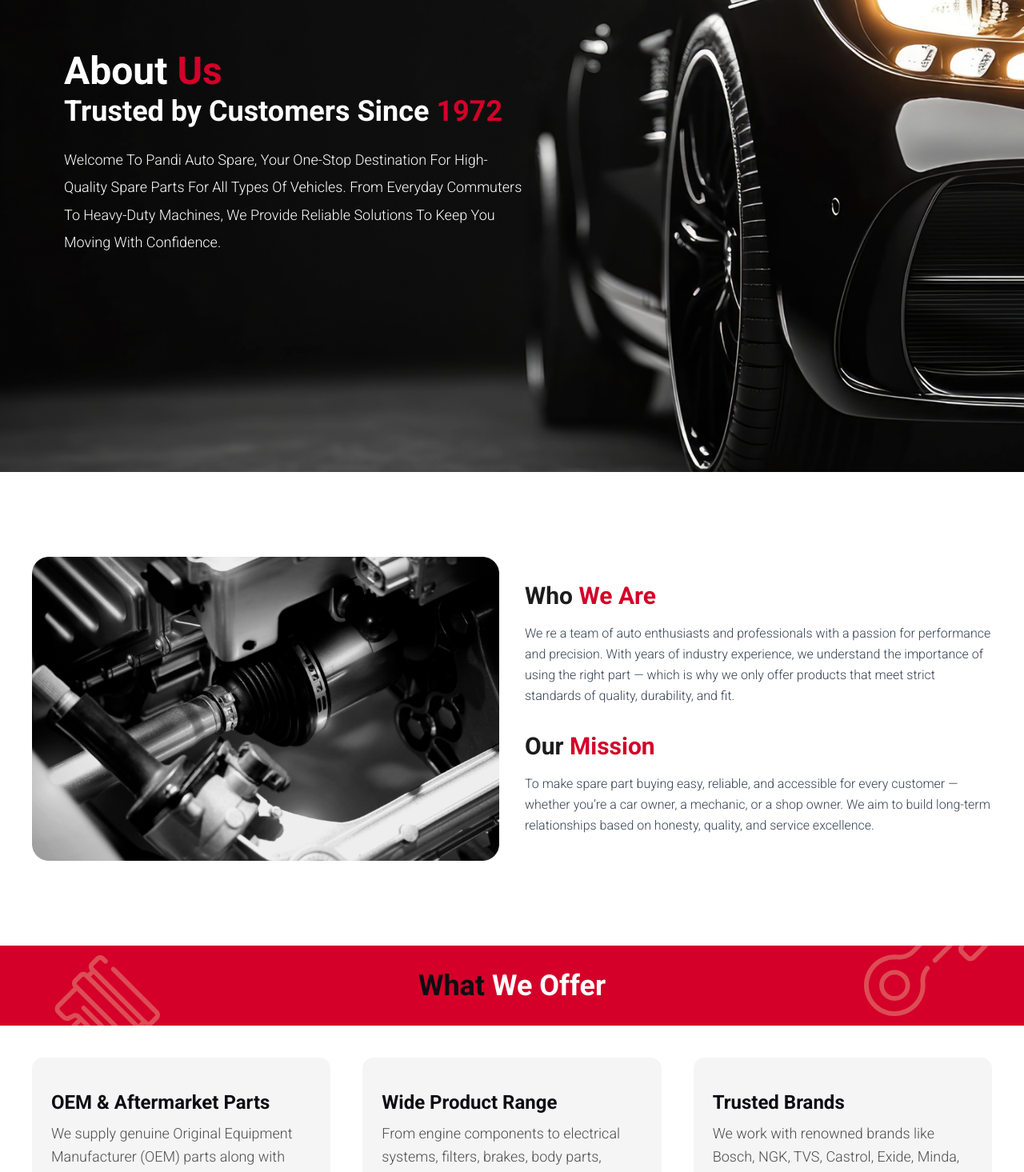
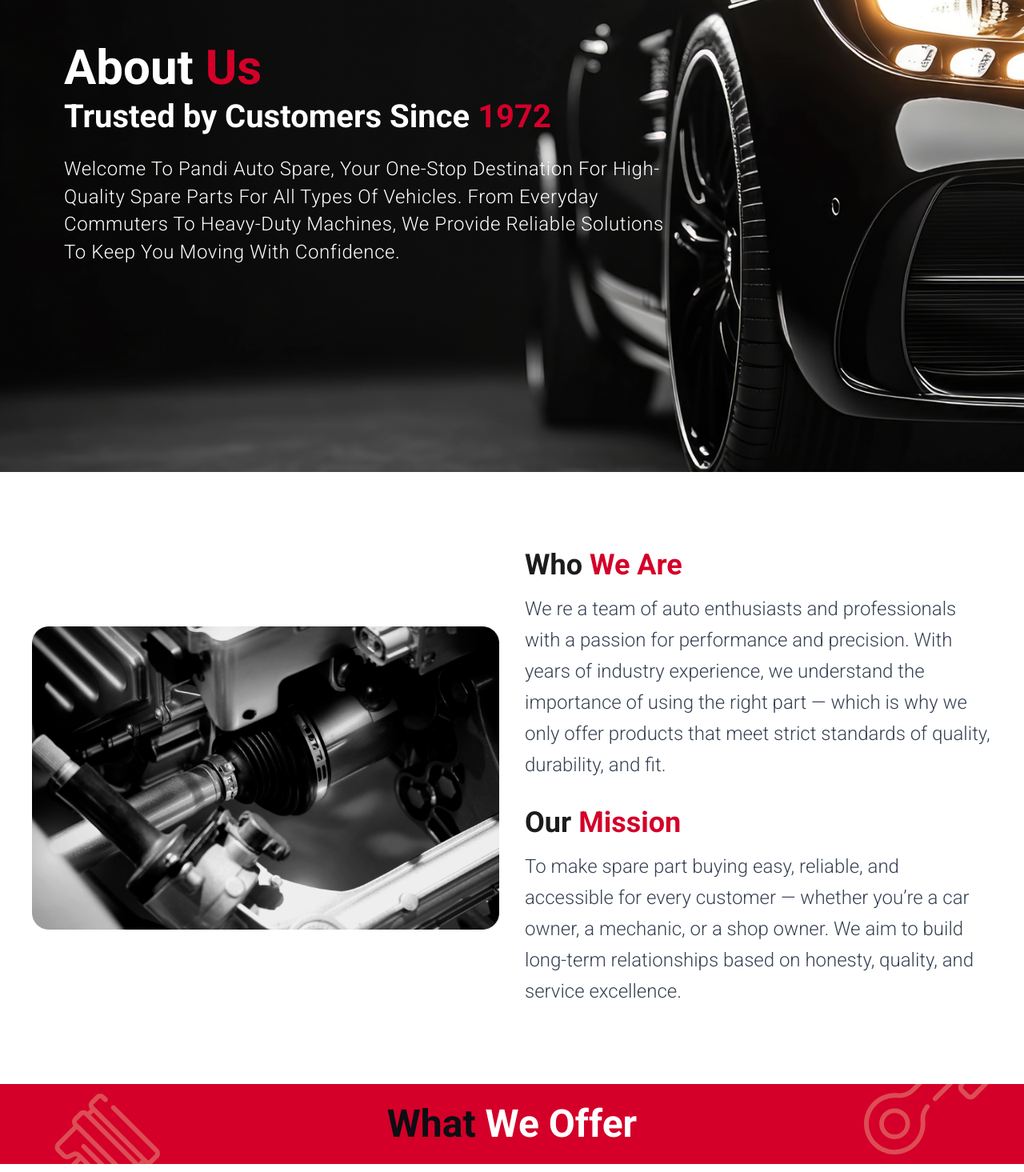
Before and after one commit to mkm-projects/pandi-web, a Next.js app: page /about in a window 1280 px wide. Shown: the part 280-1745 px from the top of the page at 80% size. Built offline with nearby package versions, Linux system fonts and the light colour scheme; no server answers.

Commit message:
chore: font size responsive changes

```diff
--- a/src/app/about/page.jsx
+++ b/src/app/about/page.jsx
@@ -11,19 +11,19 @@ export default function AboutPage() {
       <section className="relative text-white flex items-center justify-start h-full min-h-screen">
         {/* Left Content */}
         <div className="relative z-10 w-full">
-      <div className="max-w-10xl mx-auto px-6 sm:px-10 xl:px-20">
-
-         <h1 className="text-4xl sm:text-5xl font-bold leading-tight mb-2 sm:mb-4 md:mb-0">
-           {t("titleLabel1")} <span className="text-primary">{t("titleLabel2")}</span>
+          <div className="px-4 sm:px-6 md:px-20 py-15 sm:py-24">
+            <h1 className="text-3xl sm:text-5xl md:text-6xl font-bold leading-tight mb-2 sm:mb-4 md:mb-0">
+              {t("titleLabel1")}{" "}
+              <span className="text-primary">{t("titleLabel2")}</span>
             </h1>
 
-           <div className="flex items-center gap-2 text-3xl md:text-4xl font-bold max-w-xs sm:max-w-max">
+            <div className="flex items-center gap-2 text-2xl sm:text-3xl md:text-[40px] font-bold max-w-xs sm:max-w-max">
               <span>
-{t("subtitleLabel1")} <span className="text-primary">{t("subtitleLabel2")}</span>
+                {t("subtitleLabel1")}{" "}
+                <span className="text-primary">{t("subtitleLabel2")}</span>
               </span>
-
             </div>
-         <p className="text-white font-light text-sm sm:text-lg leading-[30px] sm:leading-[34.5px] capitalize mt-6 max-w-xl">
+            <p className="text-white font-light text-lg sm:text-xl md:text-2xl leading-[30px] sm:leading-[34.5px] tracking-wide capitalize mt-6 max-w-3xl">
               {t("description")}
             </p>
           </div>
@@ -40,9 +40,7 @@ export default function AboutPage() {
           />
 
           {/* add overlay */}
-         <div className="absolute top-0 left-0 w-full h-full bg-[rgba(0,0,0,0.3)] sm:bg-transparent">
-
-         </div>
+          <div className="absolute top-0 left-0 w-full h-full bg-[rgba(0,0,0,0.3)] sm:bg-transparent"></div>
         </div>
 
         {/* Mobile Overlay for Readability */}
@@ -52,6 +50,5 @@ export default function AboutPage() {
       <WhatWeOffer />
       <WhyChooseUs />
     </div>
-
   );
 }
--- a/src/components/HeroSection.jsx
+++ b/src/components/HeroSection.jsx
@@ -16,7 +16,7 @@ export default function HeroSection() {
           <br />
           {t("title5")}
         </h1>
-        <p className="text-white font-light text-[14px] sm:text-[16px] leading-[30px] sm:leading-[34.5px] capitalize mt-6 max-w-xl">
+        <p className="text-white font-light text-sm sm:text-xl leading-[30px] sm:leading-[34.5px] tracking-normal capitalize mt-6 max-w-xl">
           {t("description")}
         </p>
 
--- a/src/components/about/MissionSection.jsx
+++ b/src/components/about/MissionSection.jsx
@@ -18,21 +18,21 @@ export function MissionSection() {
 
         {/* Right - Content */}
         <div className="text-[#1C1C1C] order-1 lg:order-2">
-          <h3 className="text-2xl sm:text-3xl font-semibold mb-4">
+          <h3 className="text-xl sm:text-3xl md:text-4xl font-semibold mb-4">
             {t('titleLabel1')} <span className="text-primary font-bold">
               {t('titleLabel2')}
             </span>
           </h3>
-          <p className="text-sm sm:text-base font-light text-gray-700 mb-8 leading-relaxed">
+          <p className="text-lg sm:text-xl md:text-2xl font-light text-gray-700 mb-8 leading-relaxed">
             {t('subtitle1')}
           </p>
 
-          <h3 className="text-2xl sm:text-3xl font-semibold mb-4">
+          <h3 className="text-xl sm:text-3xl md:text-4xl font-semibold mb-4">
             {t('titleLabel3')} <span className="text-primary font-bold">
               {t('titleLabel4')}
             </span>
           </h3>
-          <p className="text-sm sm:text-base font-light text-gray-700 leading-relaxed">
+          <p className="text-lg sm:text-xl md:text-2xl font-light text-gray-700 leading-relaxed">
             {t('subtitle2')}
           </p>
         </div>
--- a/src/components/about/WhatWeOffer.jsx
+++ b/src/components/about/WhatWeOffer.jsx
@@ -17,9 +17,9 @@ export function WhatWeOffer() {
           alt="Offer spare part"
           width={200}
           height={200}
-          className="translate-y-3 h-[100px] w-[100px] lg:h-[100px] lg:w-auto"
+          className="translate-y-3 h-[100px] w-[100px] lg:w-auto"
         />
-        <h2 className="text-3xl sm:text-4xl font-bold text-secondary w-full">
+        <h2 className="text-2xl sm:text-4xl md:text-5xl font-bold text-secondary w-full">
           {t("titleLabel1")} <span className="text-white">
             {t("titleLabel2")}
           </span>
@@ -29,7 +29,7 @@ export function WhatWeOffer() {
           alt="Offer spare part"
           width={200}
           height={200}
-          className="-translate-y-3 h-[100px] w-[100px] lg:h-[100px] lg:w-auto"
+          className="-translate-y-3 h-[100px] w-[100px] lg:w-auto"
         />
         </div>
       </div>
@@ -41,8 +41,8 @@ export function WhatWeOffer() {
             key={index}
             className="bg-card-custom-1 text-gray-900 rounded-xl py-10 px-6 transition"
           >
-            <h3 className="text-2xl font-bold mb-2 text-secondary">{item.title}</h3>
-            <p className="text-lg font-light leading-relaxed text-text-color">
+            <h3 className="text-xl sm:text-2xl md:text-3xl font-bold mb-2 text-secondary">{item.title}</h3>
+            <p className="text-lg sm:text-xl md:text-2xl font-light leading-relaxed text-text-color">
               {item.description}
             </p>
           </div>
--- a/src/components/about/WhyChooseUs.jsx
+++ b/src/components/about/WhyChooseUs.jsx
@@ -16,7 +16,7 @@ export function WhyChooseUs() {
      <div className="flex justify-between max-w-8xl mx-auto items-center px-8 flex-col md:flex-row gap-8 lg:gap-4">
          {/* Left content */}
       <div className="w-full lg:w-1/2">
-        <h2 className="text-3xl md:text-4xl font-bold mb-6 text-black">
+        <h2 className="text-xl sm:text-3xl md:text-4xl font-bold mb-6 text-black">
           {t("titleLabel1")} <span className="text-red-600">
             {t("titleLabel2")}
           </span>
@@ -32,7 +32,7 @@ export function WhyChooseUs() {
                 height={24}
                 className="mt-1"
               />
-              <span className="text-text-color font-normal text-lg">{item}</span>
+              <span className="text-text-color font-normal text-lg sm:text-xl md:text-2xl">{item}</span>
             </li>
           ))}
         </ul>
```
Lines whose indentation alone changed are shown as unchanged.
